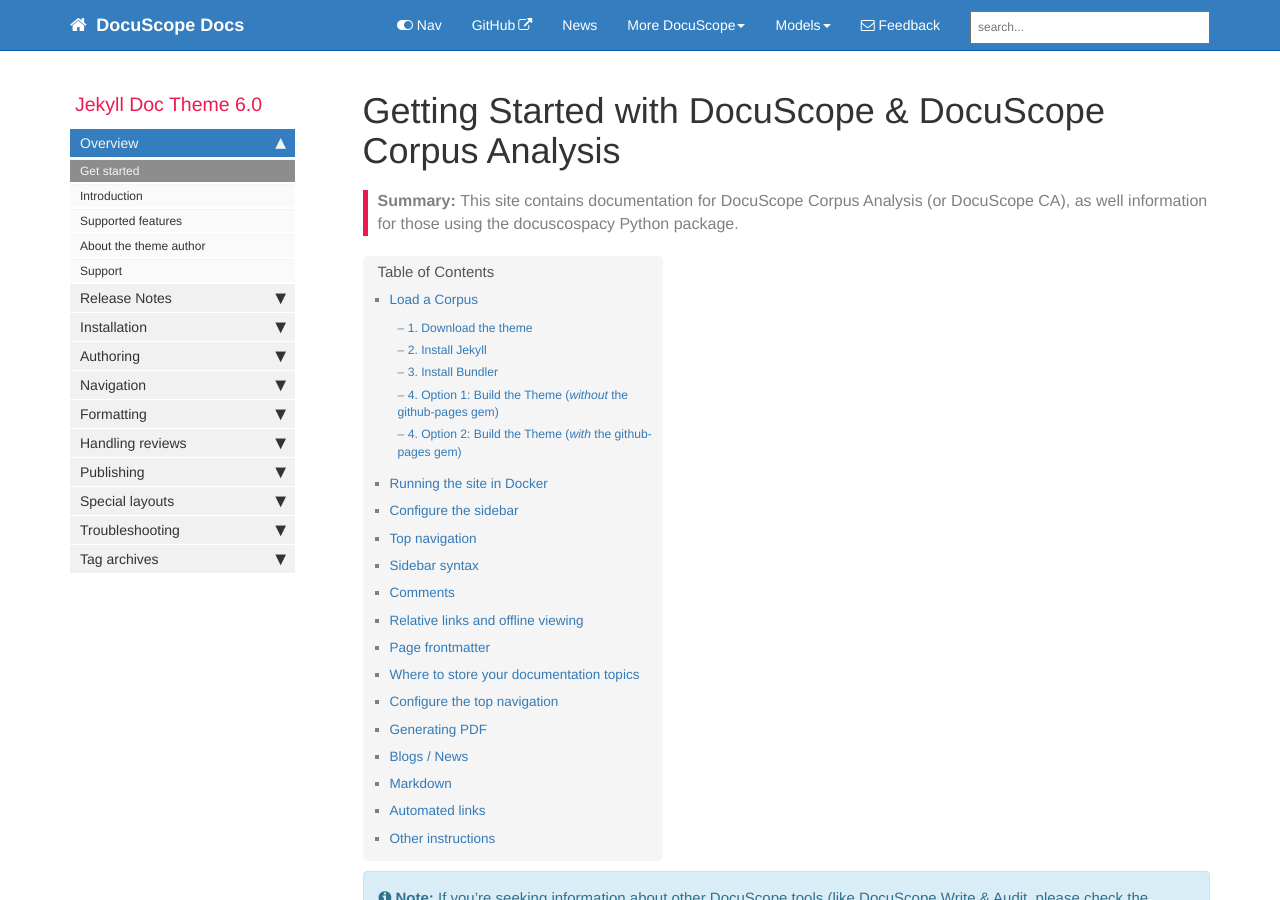
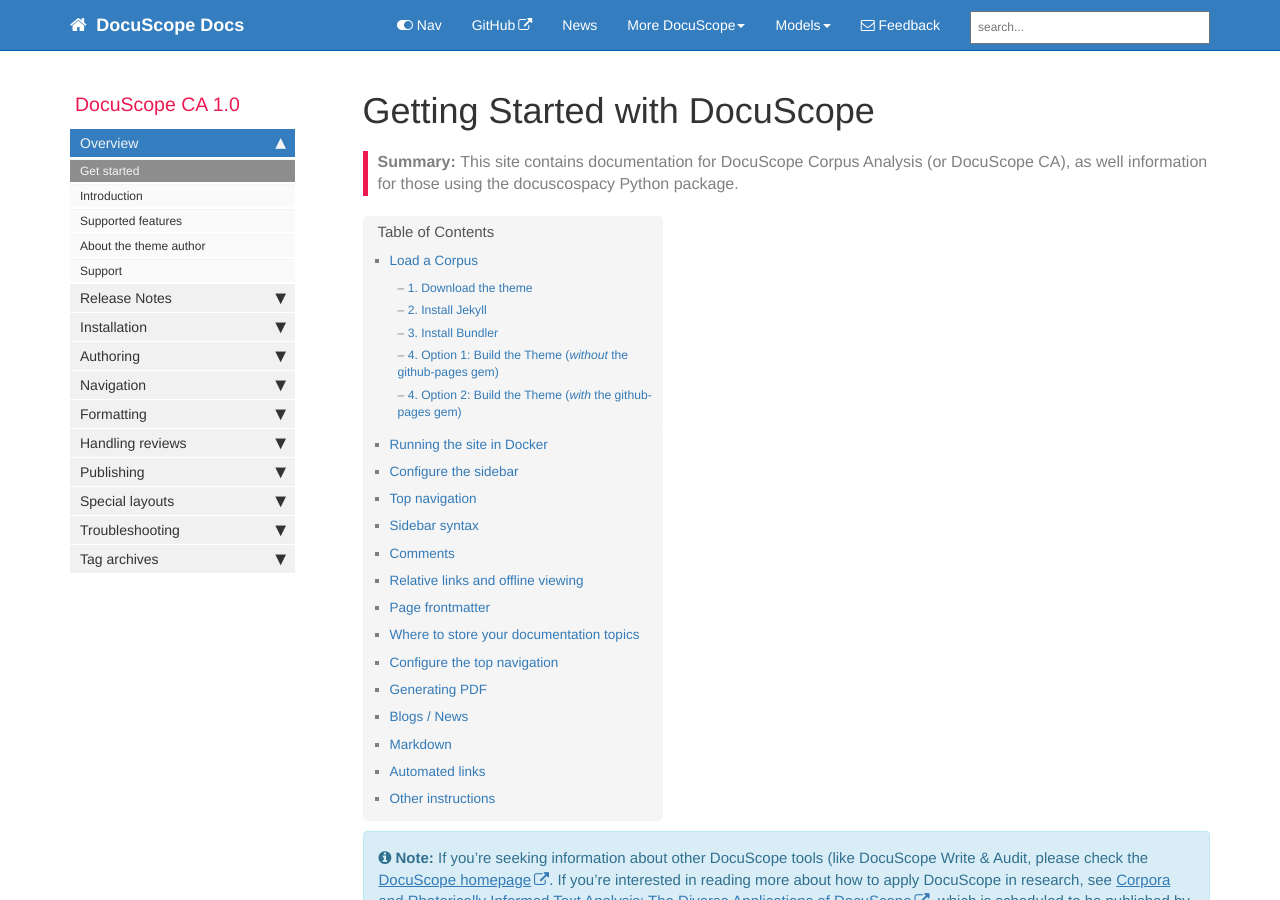
Before and after one commit to browndw/docuscope-docs, a Jekyll site: the page built from index.md, in a window 1280 px wide and 900 px high. Built offline with Jekyll 4.4.1, drawn with Linux system fonts in a browser that asks for light colours; comment, search, counter and statistics services are not loaded.

Commit message:
updated homepage

```diff
--- a/_data/sidebars/mydoc_sidebar.yml
+++ b/_data/sidebars/mydoc_sidebar.yml
@@ -2,8 +2,8 @@
 
 entries:
 - title: sidebar
-  product: Jekyll Doc Theme
-  version: 6.0
+  product: DocuScope CA
+  version: 1.0
   folders:
 
   - title:
--- a/_includes/footer.html
+++ b/_includes/footer.html
@@ -3,7 +3,7 @@
                 <div class="col-lg-12 footer">
                &copy;{{ site.time | date: "%Y"  }} {{site.company_name}}. All rights reserved. <br />
 {% if page.last_updated %}<span>Page last updated:</span> {{page.last_updated}}<br/>{% endif %} Site last generated: {{ site.time | date: "%b %-d, %Y"  }} <br />
-<p><img src="{{ "images/company_logo.png" }}" alt="Company logo"/></p>
+<p><img src="{{ "images/docuscope_logo.png" }}" alt="DocuScope logo"/></p>
                 </div>
             </div>
 </footer>
--- a/index.md
+++ b/index.md
@@ -1,5 +1,5 @@
 ---
-title: "Getting Started with DocuScope & DocuScope Corpus Analysis"
+title: "Getting Started with DocuScope"
 keywords: sample homepage
 tags: [getting_started]
 sidebar: mydoc_sidebar
```
Also changed, not shown: images/docuscope_logo.png (added).
